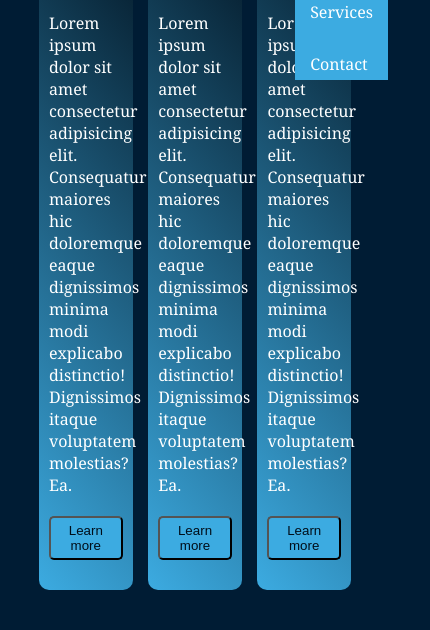
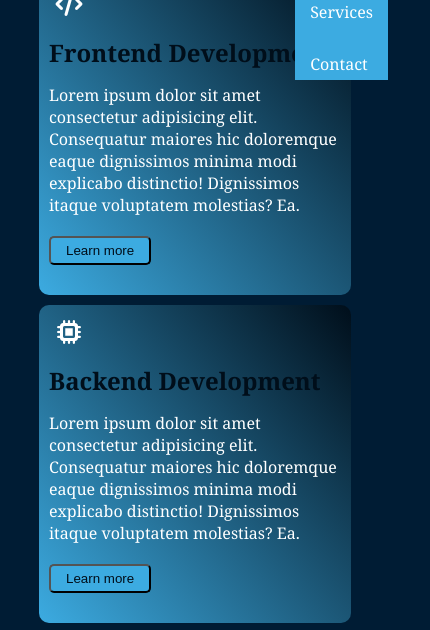
Before and after one commit to zainamer/my-portfolio, a plain HTML site: page services.html in a window 390 px wide. Shown: the part 162-792 px from the top of the page, 430 px wide, since content can reach past the window. Drawn offline with Linux system fonts and the light colour scheme.

Commit message:
about and service pages updated

```diff
--- a/index.css
+++ b/index.css
@@ -1,9 +1,5 @@
 main{
    margin-bottom: 50px;
-}
-
-main .section {
-   height: 600px;
 }
 
 main .section .left {
--- a/services.css
+++ b/services.css
@@ -1,5 +1,4 @@
 main{
-   height: 600px;
    display: flex;
    flex-direction: column;
    justify-content: center;
@@ -12,7 +11,7 @@ main .container{
    gap: 10px;
 }
 main .container .card{
-   width: 30%;
+   width: 100%;
    background-color: #000e1a;
    background: linear-gradient(50deg, #3cabe1, #000e1a);
    border-radius: 10px;
@@ -43,3 +42,40 @@ main .container .card button:hover{
    color: white;
    border: none;
 }
+@media (max-width: 850px) {
+   main .container{
+      flex-direction: column
+   }
+   main .container .card{
+
+      background-color: #000e1a;
+      background: linear-gradient(50deg, #3cabe1, #000e1a);
+      border-radius: 10px;
+      padding: 10px;
+   }
+   main .container .card:hover{
+      scale: 1.02;
+      box-shadow: 5px 5px 20px #3cabe1;
+   }
+   main .container .card i{
+      font-size: 24px;
+      margin: 5px;
+   }
+   main .container .card h3{
+      font-size: x-large;
+      color: #000e1a;
+      margin: 15px 0;
+   }
+   main .container .card button{
+      padding: 5px 15px;
+      margin: 20px 0;
+      border-radius: 5px;
+      background-color: #3cabe1;
+      color: #000e1a;
+   }
+   main .container .card button:hover{
+      background-color: #001c34;
+      color: white;
+      border: none;
+   }
+}
```
Also changed, not shown: about.html (+1 -1 lines).
